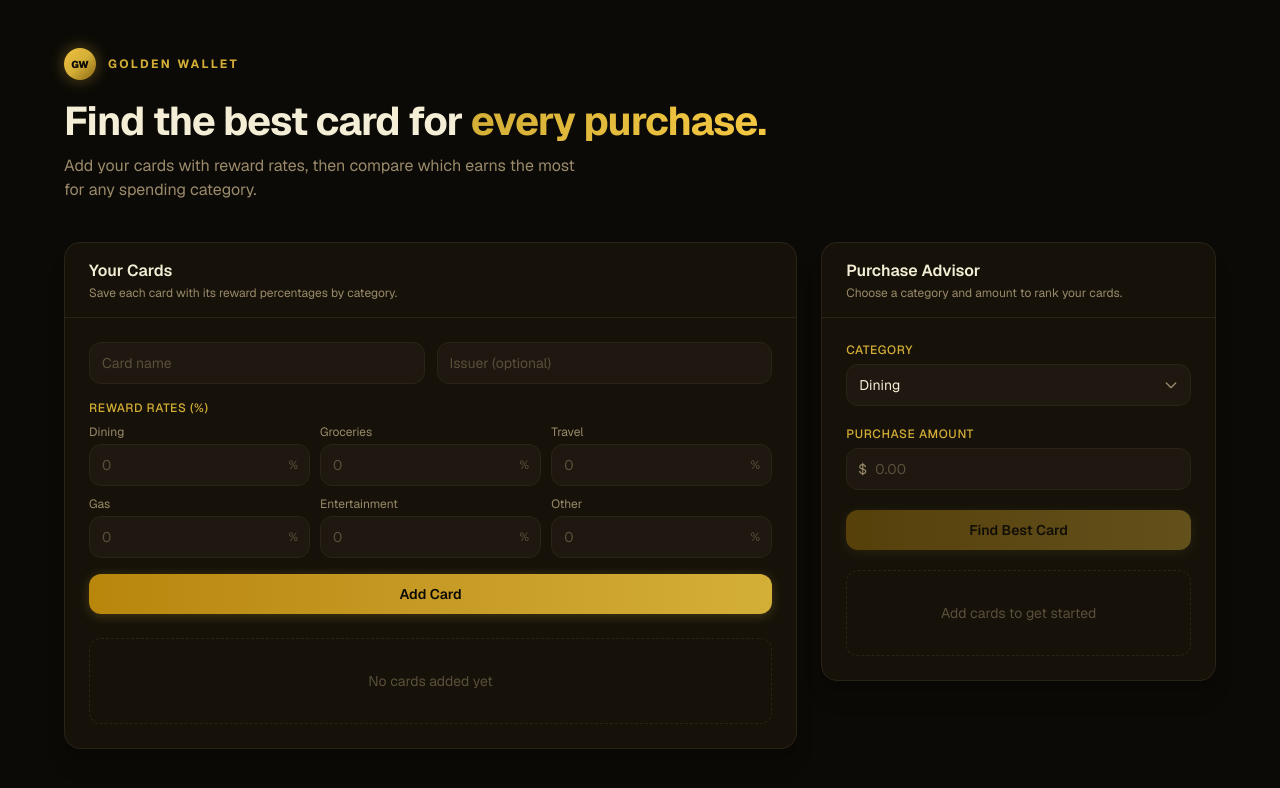
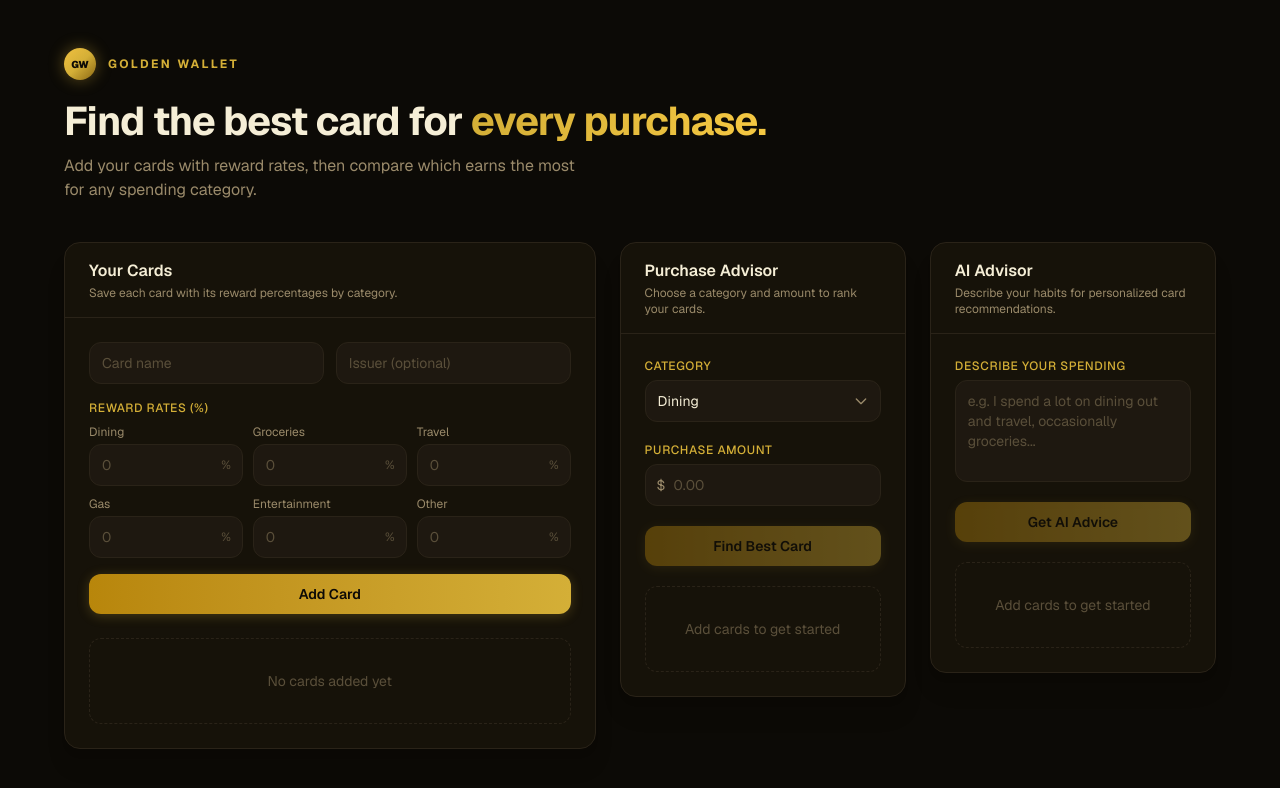
Before and after one commit to Popenada/golden-wallet, a Next.js app: page / in a window 1280 px wide. Shown: the top 788 px of the page. Built offline with nearby package versions, Linux system fonts and the light colour scheme.

Commit message:
feat: Added working AI feature

```diff
--- a/api/advisor/route.ts
+++ b/app/api/advisor/route.ts
@@ -32,6 +32,5 @@ export async function POST(request: NextRequest) {
             { error: 'Failed to get recommendation' },
             { status: 500 }
         )
-
     }
 }
--- /dev/null
+++ b/app/components/AIAdvisor/index.tsx
@@ -0,0 +1,85 @@
+"use client"
+
+import { useState } from "react"
+import useCardStore from "@/app/store/useCardStore"
+
+export default function AIAdvisor() {
+    const [spendingDescription, setSpendingDescription] = useState("")
+    const [recommendation, setRecommendation] = useState("")
+    const [isLoading, setIsLoading] = useState(false)
+    const { cards } = useCardStore()
+
+    async function handleGetAdvice() {
+        if (cards.length === 0 || !spendingDescription) return;
+
+        setIsLoading(true)
+        try {
+            // Sends REST API POST method to backend server cards and spendingDescription
+            // Backend server sends calls API to fetch OpenAI response
+            const response = await fetch('/api/advisor', {
+                method: 'POST',
+                // Header tells server your sending a JSON
+                headers: {
+                    'Content-Type' : 'application/json'
+                },
+                body: JSON.stringify( {cards, spendingDescription})
+            })
+
+            // Check if response is returned from backend server
+            if (!response.ok) {
+                throw new Error('Request failed')
+            }
+            // Store data variable of response from backend server
+            const data = await response.json()
+
+            setRecommendation(data.recommendation)
+        } catch (error) {
+            console.error(error)
+            setRecommendation("Sorry, something went wrong.")
+        } finally {
+            setIsLoading(false)
+        }
+    }
+
+    return (
+        <div className="flex flex-col gap-5">
+            <div className="flex flex-col gap-1.5">
+                <label className="text-xs font-medium uppercase tracking-wider text-[#D4AF37]">
+                    Describe Your Spending
+                </label>
+                <textarea
+                    value={spendingDescription}
+                    onChange={(e) => setSpendingDescription(e.target.value)}
+                    placeholder="e.g. I spend a lot on dining out and travel, occasionally groceries..."
+                    rows={4}
+                    className="w-full resize-none rounded-xl bg-[#1E1810] border border-[#2A2318] px-3 py-2.5 text-sm text-[#F5EED6] placeholder-[#5A4F3A] focus:outline-none focus:border-[#D4AF37] focus:ring-1 focus:ring-[#D4AF37]/20 transition-colors"
+                />
+            </div>
+
+            <button
+                onClick={handleGetAdvice}
+                disabled={cards.length === 0 || !spendingDescription || isLoading}
+                className="w-full rounded-xl bg-gradient-to-r from-[#B8860B] to-[#D4AF37] py-2.5 text-sm font-semibold text-[#0C0A06] shadow-[0_2px_12px_rgba(212,175,55,0.25)] transition-all hover:from-[#D4AF37] hover:to-[#F0C040] hover:shadow-[0_4px_20px_rgba(212,175,55,0.4)] active:scale-[0.98] disabled:cursor-not-allowed disabled:opacity-40"
+            >
+                {isLoading ? "Analyzing..." : "Get AI Advice"}
+            </button>
+
+            {recommendation ? (
+                <div className="rounded-xl border border-[#2A2318] bg-[#1E1810] p-4">
+                    <p className="mb-2 text-xs font-medium uppercase tracking-wider text-[#D4AF37]">
+                        Recommendation
+                    </p>
+                    <p className="whitespace-pre-wrap text-sm leading-relaxed text-[#F5EED6]">
+                        {recommendation}
+                    </p>
+                </div>
+            ) : (
+                <p className="rounded-xl border border-dashed border-[#2A2318] py-8 text-center text-sm text-[#5A4F3A]">
+                    {cards.length === 0
+                        ? "Add cards to get started"
+                        : "Describe your spending to get personalized advice"}
+                </p>
+            )}
+        </div>
+    )
+}
--- a/app/page.tsx
+++ b/app/page.tsx
@@ -1,5 +1,6 @@
 import CardManager from "./components/CardManager";
 import PurchaseAdvisor from "./components/PurchaseAdvisor";
+import AIAdvisor from "./components/AIAdvisor";
 
 export default function Home() {
   return (
@@ -29,7 +30,7 @@ export default function Home() {
           </div>
         </header>
 
-        <div className="grid items-start gap-6 lg:grid-cols-[1.3fr_0.7fr]">
+        <div className="grid items-start gap-6 lg:grid-cols-[1.3fr_0.7fr_0.7fr]">
           <div className="flex flex-col overflow-hidden rounded-2xl border border-[#2A2318] bg-[#161209] shadow-xl">
             <div className="border-b border-[#2A2318] px-6 py-4">
               <h2 className="font-semibold text-[#F5EED6]">Your Cards</h2>
@@ -53,6 +54,18 @@ export default function Home() {
               <PurchaseAdvisor />
             </div>
           </div>
+
+          <div className="flex flex-col overflow-hidden rounded-2xl border border-[#2A2318] bg-[#161209] shadow-xl">
+            <div className="border-b border-[#2A2318] px-6 py-4">
+              <h2 className="font-semibold text-[#F5EED6]">AI Advisor</h2>
+              <p className="mt-0.5 text-xs text-[#9A8A6A]">
+                Describe your habits for personalized card recommendations.
+              </p>
+            </div>
+            <div className="p-6">
+              <AIAdvisor />
+            </div>
+          </div>
         </div>
       </div>
     </main>
```
